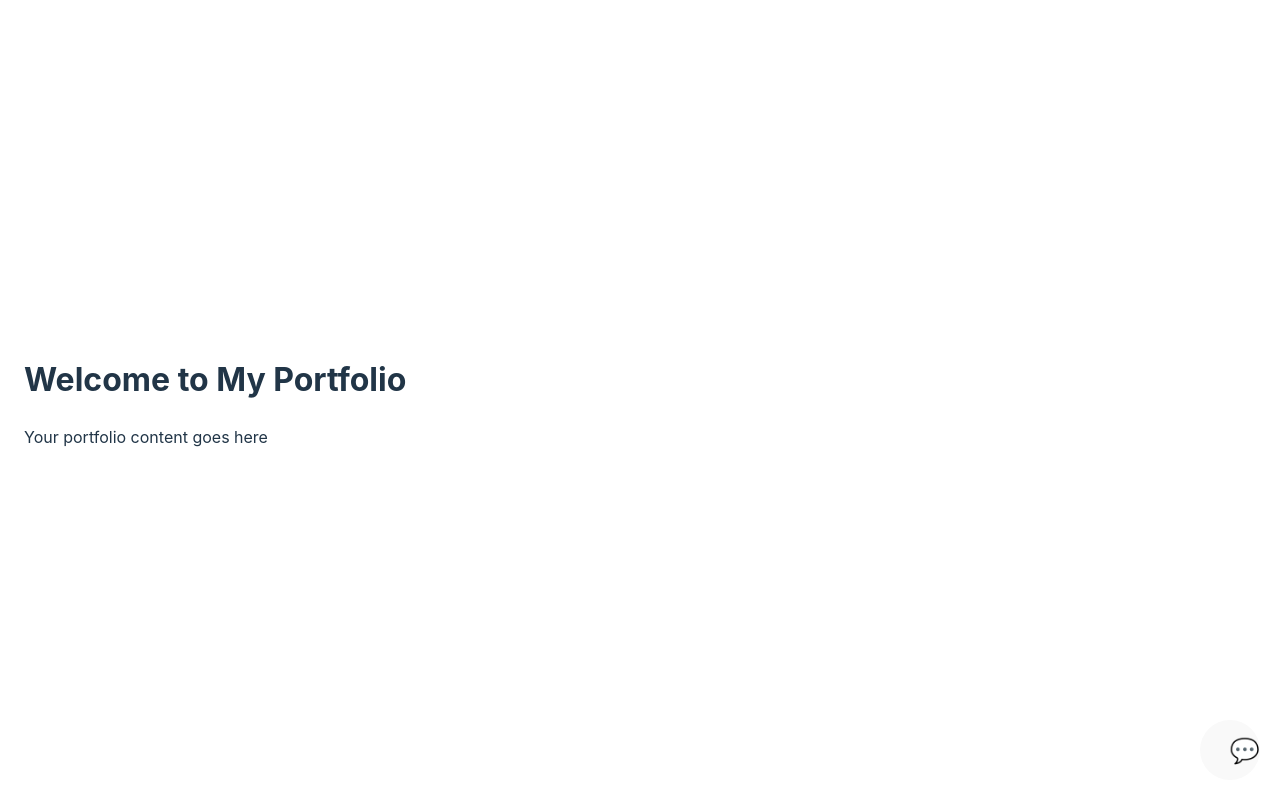
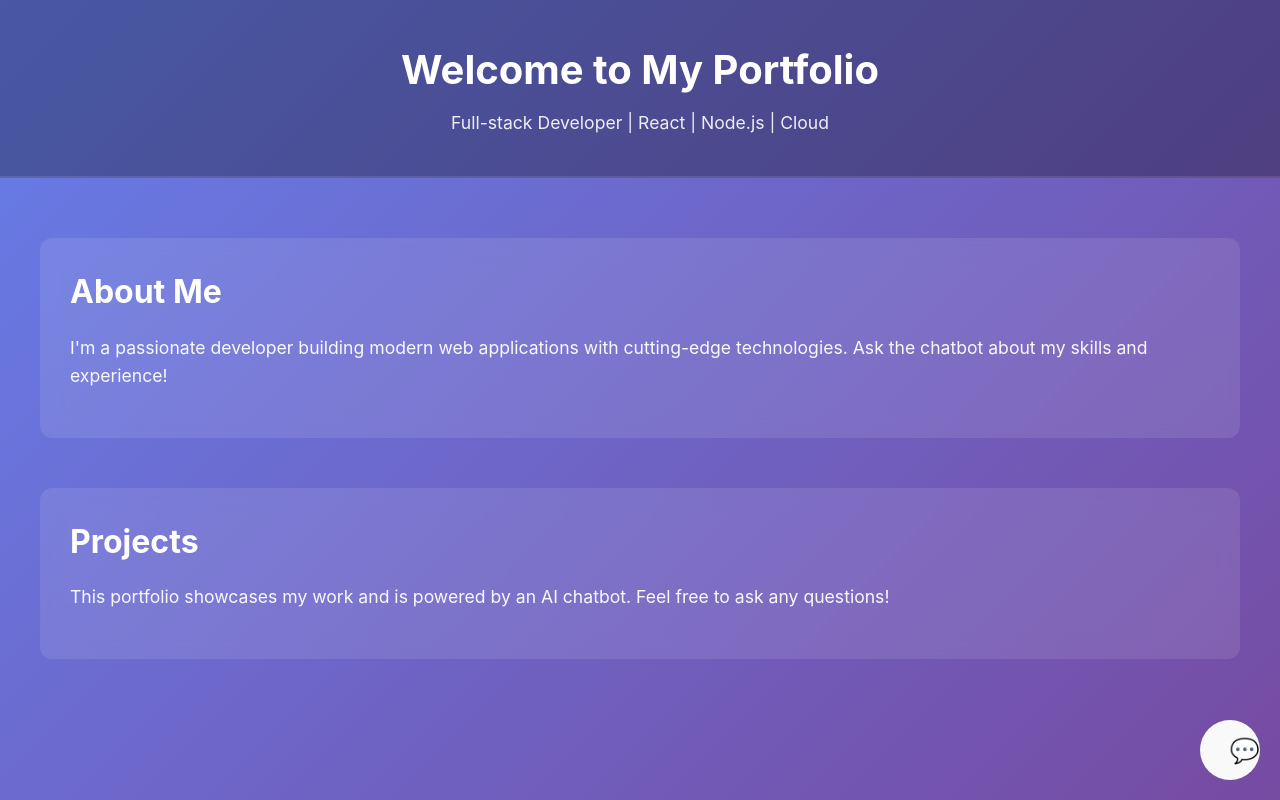
Before and after one commit to Eljiedetuya/portfoliotest, a React (Vite) app: page / in a window 1280 px wide. Built offline with nearby package versions, Linux system fonts and the light colour scheme.

Commit message:
Improve portfolio styling and layout

```diff
--- a/src/App.css
+++ b/src/App.css
@@ -0,0 +1,52 @@
+.app-container {
+  min-height: 100vh;
+  background: linear-gradient(135deg, #667eea 0%, #764ba2 100%);
+  padding: 0;
+  margin: 0;
+  color: white;
+}
+
+.header {
+  background: rgba(0, 0, 0, 0.3);
+  padding: 40px 20px;
+  text-align: center;
+  border-bottom: 2px solid rgba(255, 255, 255, 0.1);
+}
+
+.header h1 {
+  margin: 0;
+  font-size: 2.5rem;
+  font-weight: 700;
+}
+
+.header p {
+  margin: 10px 0 0 0;
+  font-size: 1.1rem;
+  opacity: 0.9;
+}
+
+.main-content {
+  max-width: 1200px;
+  margin: 0 auto;
+  padding: 60px 20px;
+}
+
+.main-content section {
+  margin-bottom: 50px;
+  background: rgba(255, 255, 255, 0.1);
+  padding: 30px;
+  border-radius: 12px;
+  backdrop-filter: blur(10px);
+}
+
+.main-content h2 {
+  font-size: 2rem;
+  margin-top: 0;
+  margin-bottom: 15px;
+}
+
+.main-content p {
+  font-size: 1.1rem;
+  line-height: 1.6;
+  opacity: 0.95;
+}
--- a/src/App.jsx
+++ b/src/App.jsx
@@ -1,11 +1,26 @@
 import React from 'react'
 import Chatbot from './components/Chatbot'
+import './App.css'
 
 export default function App() {
   return (
-    <div style={{ padding: 24, fontFamily: 'Inter, system-ui, sans-serif' }}>
-      <h1>Welcome to My Portfolio</h1>
-      <p>Your portfolio content goes here</p>
+    <div className="app-container">
+      <header className="header">
+        <h1>Welcome to My Portfolio</h1>
+        <p>Full-stack Developer | React | Node.js | Cloud</p>
+      </header>
+
+      <main className="main-content">
+        <section className="about">
+          <h2>About Me</h2>
+          <p>I'm a passionate developer building modern web applications with cutting-edge technologies. Ask the chatbot about my skills and experience!</p>
+        </section>
+
+        <section className="projects">
+          <h2>Projects</h2>
+          <p>This portfolio showcases my work and is powered by an AI chatbot. Feel free to ask any questions!</p>
+        </section>
+      </main>
 
       <Chatbot />
     </div>
```
Also changed, not shown: 5 other files (tests, documents, lock files or other folders).
